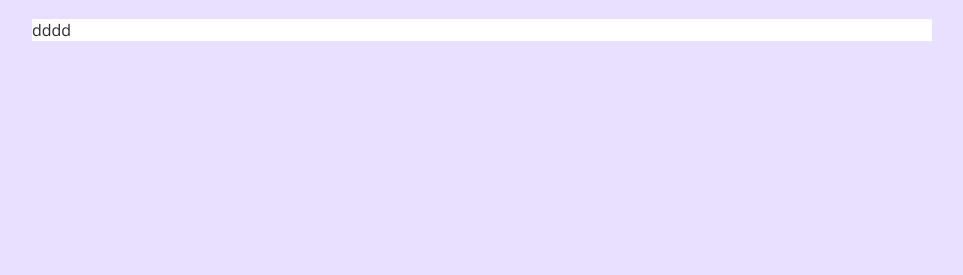
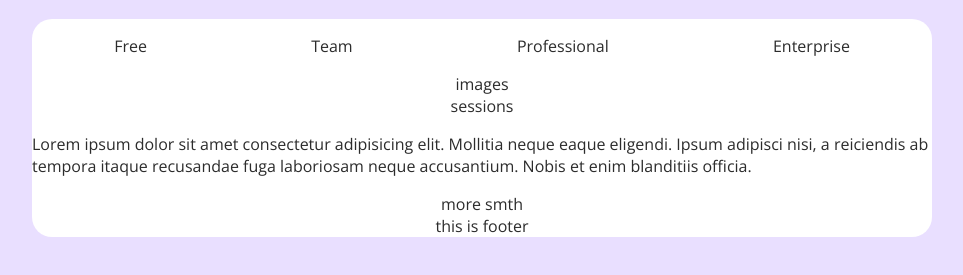
Before and after one commit to HelgiDm/Cost_Est, a plain HTML site: page index.html in a window 1280 px wide. Shown: the part 107-382 px from the top of the page, without its empty margins (158-1121 px from the left). Drawn offline with nearby package versions, Linux system fonts and the light colour scheme.

Commit message:
Making flexbox and content

```diff
--- a/index.css
+++ b/index.css
@@ -17,4 +17,16 @@ h1 {
     background-color: white;
     width: 100%;
     max-width: 900px;
+    border-radius: 20px;
+    display: flex;
+    flex-direction: column;
+    align-items: center;
+    justify-content: center;
 }
+
+.tabs {
+    display: flex;
+    justify-content: space-around;
+    width: 100%;
+
+}
--- a/index.html
+++ b/index.html
@@ -12,8 +12,17 @@
 <body>
     <h1>Estimate your cost</h1>
     <div class="container">
-        dddd
-
+        <nav class="tabs">
+            <p>Free</p>
+            <p>Team</p>
+            <p>Professional</p>
+            <p>Enterprise</p>
+        </nav>
+        <div>images</div>
+        <div>sessions</div>
+        <p>Lorem ipsum dolor sit amet consectetur adipisicing elit. Mollitia neque eaque eligendi. Ipsum adipisci nisi, a reiciendis ab tempora itaque recusandae fuga laboriosam neque accusantium. Nobis et enim blanditiis officia.</p>
+        <div>more smth</div>
+        <footer>this is footer</footer>
     </div>
 </body>
 </html>
```
